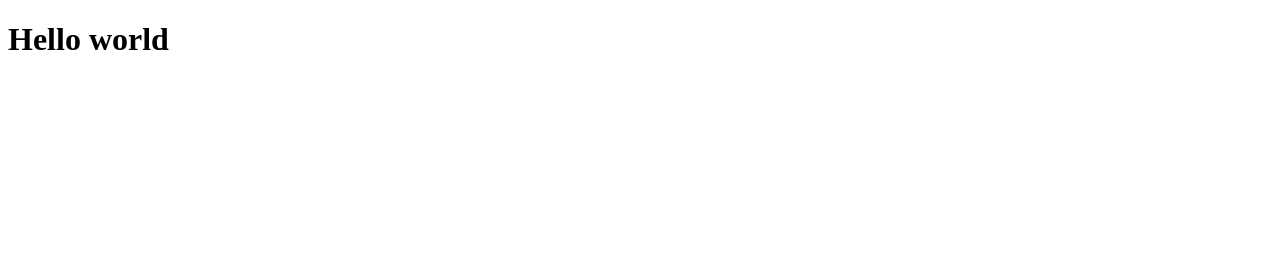
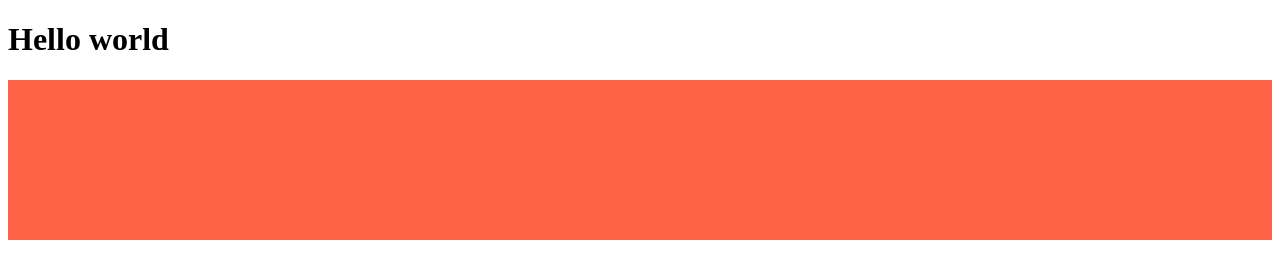
Before and after one commit to DamilareArise/hosting, a plain HTML site: page index.html in a window 1280 px wide. Drawn offline with Linux system fonts and the light colour scheme.

Commit message:
I added a div

```diff
--- a/index.html
+++ b/index.html
@@ -7,5 +7,8 @@
 </head>
 <body>
     <h1>Hello world</h1>
+    <div style="height: 20vh; background-color: tomato;">
+
+    </div>
 </body>
 </html>
```
